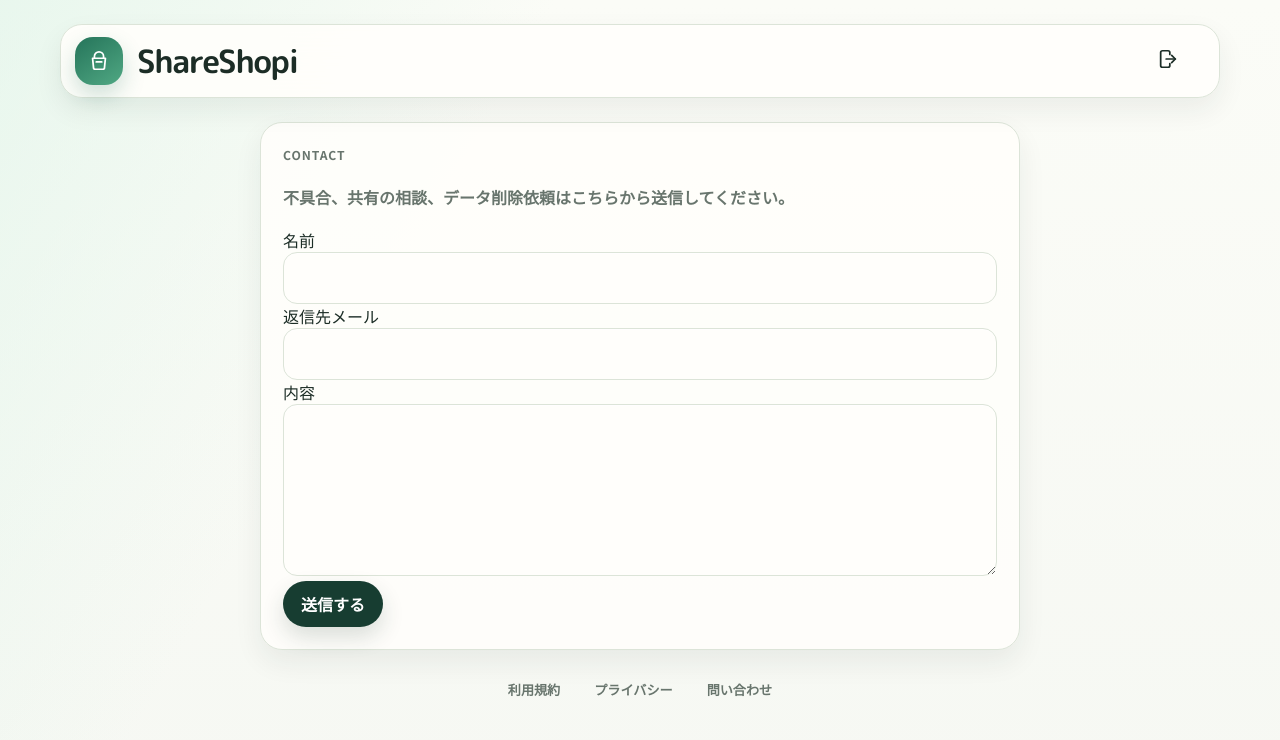
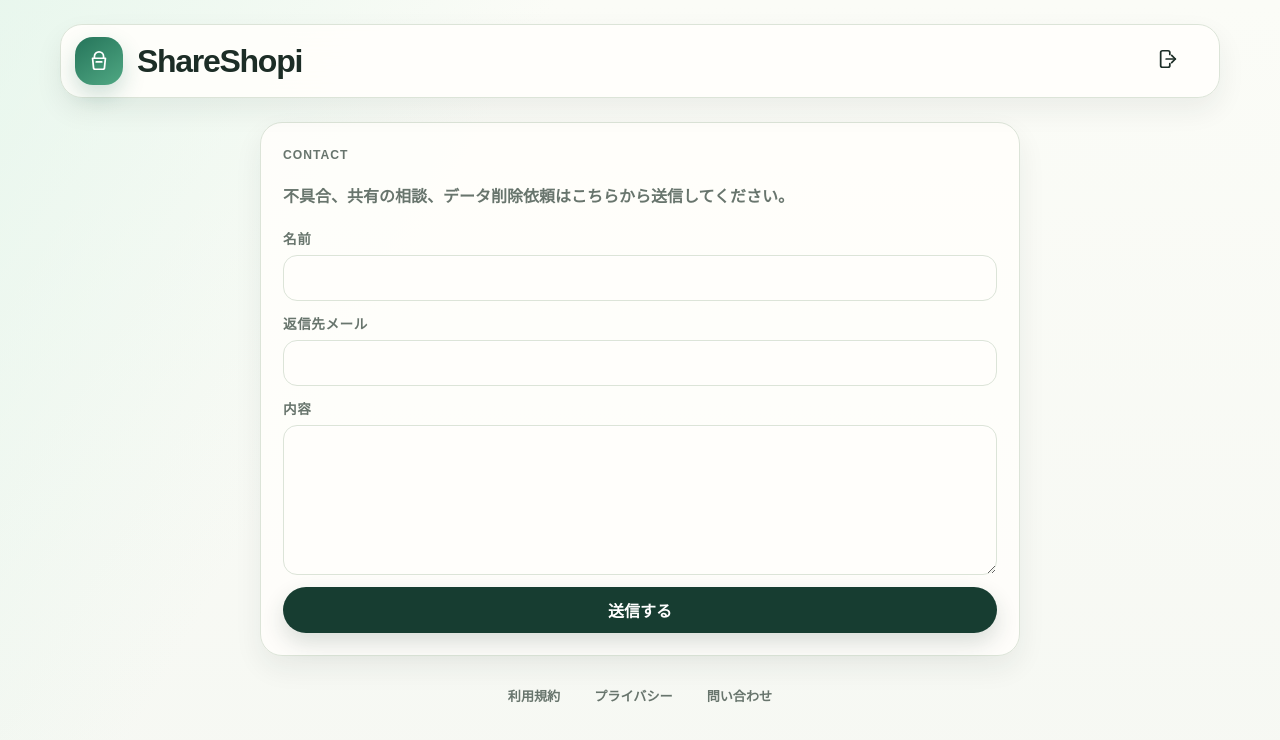
Before and after one commit to kenRp01/shared-shopping-app, a Next.js app: page /contact in a window 1280 px wide. Shown: the top 740 px of the page. Built offline with nearby package versions, Linux system fonts and the light colour scheme; no server answers.

Commit message:
Refine list controls and chunk recovery

```diff
--- a/app/globals.css
+++ b/app/globals.css
@@ -12,6 +12,8 @@
   --line: #dce4d8;
   --shadow: 0 12px 28px rgba(28, 45, 38, 0.07);
   --shadow-soft: 0 8px 20px rgba(28, 45, 38, 0.05);
+  --font-display: "Hiragino Maru Gothic ProN", "Yu Gothic", "Meiryo", sans-serif;
+  --font-body: "Hiragino Sans", "Yu Gothic", "Meiryo", sans-serif;
 }
 
 * {
@@ -282,6 +284,49 @@ main {
   font-weight: 800;
   letter-spacing: 0.08em;
   text-transform: uppercase;
+}
+
+.support-card a {
+  display: grid;
+  gap: 2px;
+}
+
+.support-card small {
+  color: var(--muted);
+  font-weight: 800;
+}
+
+.contact-form {
+  display: grid;
+  gap: 12px;
+}
+
+.contact-form label {
+  display: grid;
+  gap: 7px;
+  color: var(--ink);
+  font-weight: 800;
+}
+
+.contact-form span {
+  color: var(--muted);
+  font-size: 0.85rem;
+  letter-spacing: 0.04em;
+}
+
+.contact-form textarea {
+  min-height: 150px;
+  resize: vertical;
+}
+
+.contact-submit {
+  width: 100%;
+}
+
+.success-inline {
+  margin: 0;
+  color: var(--accent);
+  font-weight: 800;
 }
 
 .panel,
@@ -926,6 +971,10 @@ main {
 .quick-add-panel {
   background: linear-gradient(180deg, rgba(222, 244, 232, 0.88), rgba(255, 254, 251, 0.92));
   border-color: rgba(37, 116, 90, 0.16);
+  position: sticky;
+  top: 104px;
+  z-index: 9;
+  backdrop-filter: blur(18px);
 }
 
 .quick-add-form {
@@ -1054,6 +1103,20 @@ main {
   margin-bottom: 14px;
 }
 
+.category-toolbar {
+  display: grid;
+  grid-template-columns: minmax(0, 1fr) auto;
+  align-items: center;
+  gap: 10px;
+}
+
+.category-actions {
+  display: inline-flex;
+  align-items: center;
+  gap: 8px;
+  flex: 0 0 auto;
+}
+
 .category-strip {
   display: flex;
   gap: 10px;
@@ -1122,6 +1185,12 @@ main {
   box-shadow: var(--shadow-soft);
 }
 
+.category-add-button:hover {
+  background: var(--accent);
+  color: white;
+  border-color: var(--accent);
+}
+
 .category-add-button svg,
 .settings-chip svg {
   width: 18px;
@@ -1164,6 +1233,23 @@ main {
   gap: 8px;
   font-weight: 700;
   box-shadow: var(--shadow-soft);
+}
+
+.settings-chip-icon {
+  width: 42px;
+  height: 42px;
+  min-height: 42px;
+  padding: 0;
+  justify-content: center;
+  background: rgba(255, 254, 251, 0.94);
+  border-color: var(--line);
+  color: var(--muted);
+}
+
+.settings-chip-icon:hover {
+  background: var(--accent-soft);
+  color: var(--accent);
+  border-color: rgba(37, 116, 90, 0.2);
 }
 
 .item-row-modern {
@@ -1422,12 +1508,25 @@ code {
     gap: 8px;
   }
 
+  .quick-add-panel {
+    top: 78px;
+  }
+
   .quick-add-submit {
     padding-inline: 10px;
   }
 
   .category-strip-wrap {
     margin-bottom: 10px;
+  }
+
+  .category-toolbar {
+    grid-template-columns: minmax(0, 1fr) auto;
+    gap: 8px;
+  }
+
+  .category-actions {
+    gap: 6px;
   }
 
   .category-pill {
@@ -1435,9 +1534,21 @@ code {
     padding-inline: 14px;
   }
 
+  .category-add-button {
+    width: 38px;
+    height: 38px;
+  }
+
   .settings-chip {
     min-height: 38px;
     align-self: flex-end;
+  }
+
+  .settings-chip-icon {
+    width: 38px;
+    height: 38px;
+    min-height: 38px;
+    align-self: center;
   }
 
   .quick-add-title .input-with-action {
--- a/app/layout.tsx
+++ b/app/layout.tsx
@@ -1,19 +1,8 @@
 import type { Metadata } from "next";
-import { M_PLUS_Rounded_1c, Noto_Sans_JP } from "next/font/google";
 import Link from "next/link";
+import { ChunkReloadGuard } from "@/components/chunk-reload-guard";
 import { Nav } from "@/components/nav";
 import "./globals.css";
-
-const display = M_PLUS_Rounded_1c({
-  subsets: ["latin"],
-  variable: "--font-display",
-  weight: ["500", "700", "800"],
-});
-
-const body = Noto_Sans_JP({
-  subsets: ["latin"],
-  variable: "--font-body",
-});
 
 export const metadata: Metadata = {
   title: "ShareShopi",
@@ -23,7 +12,8 @@ export const metadata: Metadata = {
 export default function RootLayout({ children }: Readonly<{ children: React.ReactNode }>) {
   return (
     <html lang="ja">
-      <body className={`${display.variable} ${body.variable}`}>
+      <body>
+        <ChunkReloadGuard />
         <div className="page-shell">
           <Nav />
           <main>{children}</main>
--- /dev/null
+++ b/components/chunk-reload-guard.tsx
@@ -0,0 +1,52 @@
+"use client";
+
+import { useEffect } from "react";
+
+const RELOAD_KEY = "shareshopi:chunk-reload";
+
+function isChunkLoadError(value: unknown) {
+  const message = value instanceof Error ? value.message : String(value ?? "");
+  return message.includes("ChunkLoadError") || message.includes("Loading chunk");
+}
+
+export function ChunkReloadGuard() {
+  useEffect(() => {
+    const resetReloadFlag = () => {
+      sessionStorage.removeItem(RELOAD_KEY);
+    };
+
+    const reloadOnce = () => {
+      if (sessionStorage.getItem(RELOAD_KEY) === "1") {
+        return;
+      }
+      sessionStorage.setItem(RELOAD_KEY, "1");
+      window.location.reload();
+    };
+
+    const handleError = (event: ErrorEvent) => {
+      if (isChunkLoadError(event.error) || isChunkLoadError(event.message)) {
+        event.preventDefault();
+        reloadOnce();
+      }
+    };
+
+    const handleRejection = (event: PromiseRejectionEvent) => {
+      if (isChunkLoadError(event.reason)) {
+        event.preventDefault();
+        reloadOnce();
+      }
+    };
+
+    window.addEventListener("error", handleError);
+    window.addEventListener("unhandledrejection", handleRejection);
+    window.addEventListener("pageshow", resetReloadFlag);
+
+    return () => {
+      window.removeEventListener("error", handleError);
+      window.removeEventListener("unhandledrejection", handleRejection);
+      window.removeEventListener("pageshow", resetReloadFlag);
+    };
+  }, []);
+
+  return null;
+}
```
Also changed, not shown: components/list-detail-client.tsx (+17 -14 lines).
